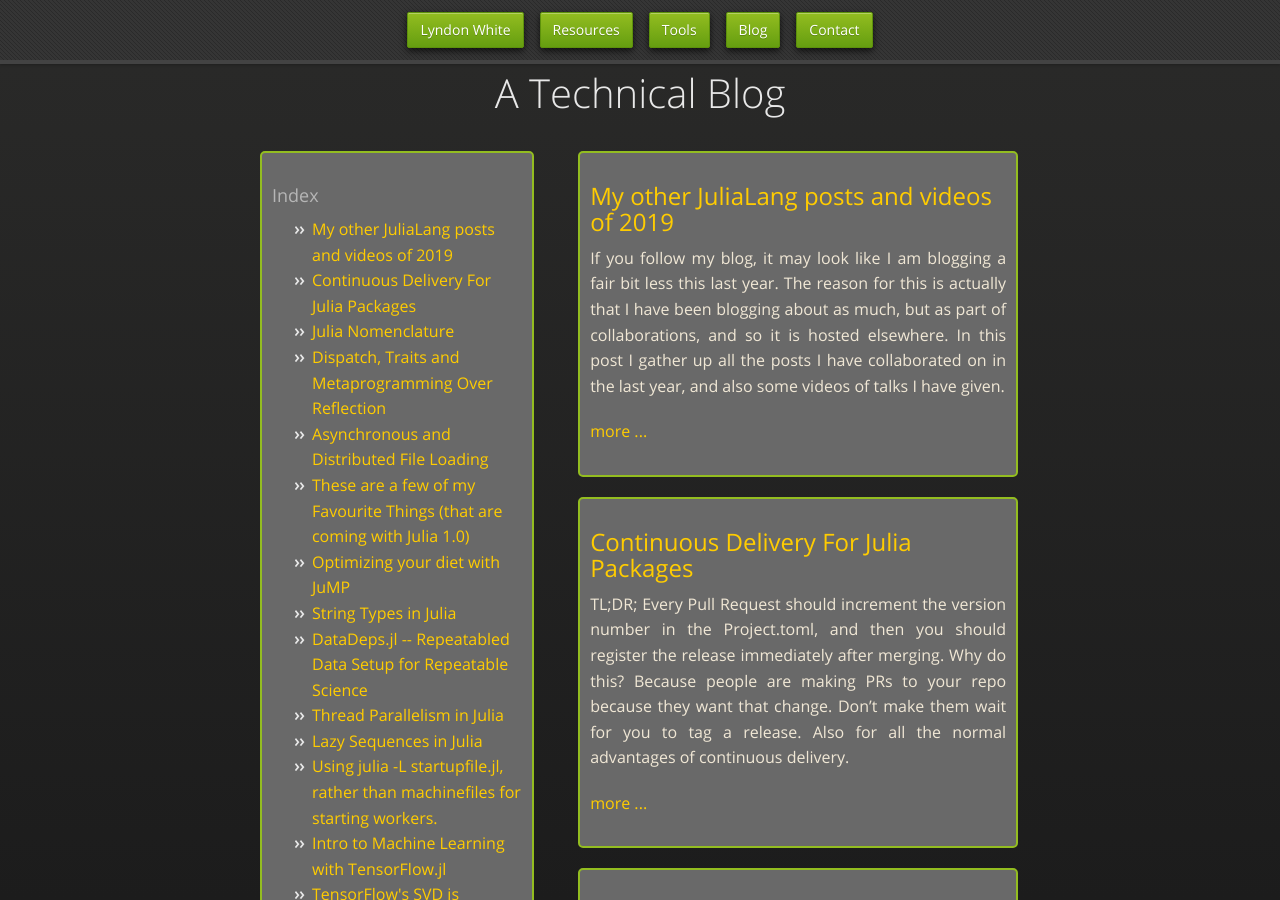
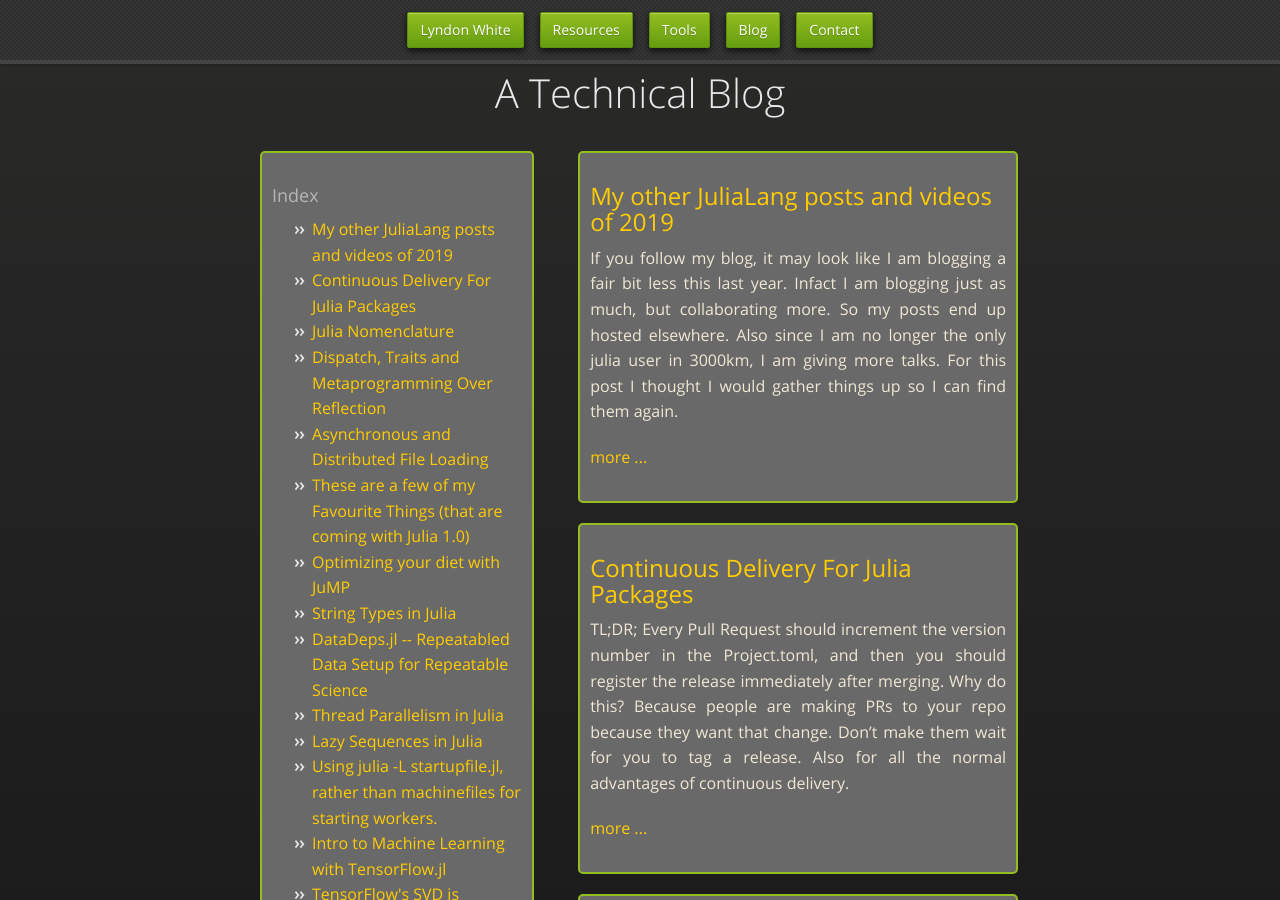
Before and after one commit to oxinabox/oxinabox.github.io, a Jekyll site: the page built from blog.md, in a window 1280 px wide and 900 px high. Built offline with Jekyll 4.4.1, drawn with Linux system fonts in a browser that asks for light colours; nearby versions of some CDN libraries; some web fonts are replaced; formulas are drawn with MathJax 3.

Commit message:
everything else

```diff
--- a/_posts/2019-11-08-My-other-JuliaLang-posts-and-videos-of-2019.md
+++ b/_posts/2019-11-08-My-other-JuliaLang-posts-and-videos-of-2019.md
@@ -4,17 +4,17 @@
 layout: default
 ---
 If you follow my blog, it may look like I am blogging a fair bit less this last year.
-The reason for this is actually that I have been blogging about as much,
-but as part of collaborations, and so it is hosted elsewhere.
-In this post I gather up all the posts I have collaborated on in the last year,
-and also some videos of talks I have given.
+Infact I am blogging just as much, but collaborating more.
+So my posts end up hosted elsewhere.
+Also since I am no longer the only julia user in 3000km, I am giving more talks.
+For this post I thought I would gather things up so I can find them again.
 <!--more-->
 
-This list is arranged most recent first.
+This list is arranged roughly most recent first.
 
-## The Emergent Features of JuliaLang
+### The Emergent Features of JuliaLang
 This was original a talk I was invited to give to PyData Meetup Cambridge, and the Julia Users Group London.
-Unfortunately, neither time was recorded, it is now a pair of very nice blog posts (even if I do say so my self).
+Unfortunately, neither time was recorded, but it is now a pair of very nice blog posts (even if I do say so my self).
 Main reason for how nice they are is the great editting from
 Cozmin Ududec, Eric Permin Martins, and Eric Davies.
 
@@ -25,7 +25,7 @@
  - [The Emergent Features of JuliaLang: Part I](https://invenia.github.io/blog/2019/10/30/julialang-features-part-1/)
  - [The Emergent Features of JuliaLang: Part 2 -- Traits](https://invenia.github.io/blog/2019/11/06/julialang-features-part-2/)
 
-## JuliaCon 2019 Reflections
+### JuliaCon 2019 Reflections
 Nick Robinson managed to convince a bunch of peole at Invenia to contribute to a blog post on this years JuliaCon.
 This post worked out to be a nice little summary of a subset of the talks.
 I was the Vice-Program Chair for this JuliaCon (and also am again for 2020),
@@ -34,7 +34,7 @@
 
  - [JuliaCon 2019](https://invenia.github.io/blog/2019/08/09/juliacon/)
 
-## Building A Debugger with Cassette
+### Building A Debugger with Cassette
 This was my JuliaCon talk on [MagneticReadHead](https://github.com/oxinabox/MagneticReadHead.jl) a debugger I wrote.
 The talk have a great outcome for me: afterwards Valentin Churavy, gave me some suggestions that resulted in [rewritting the core](https://github.com/oxinabox/MagneticReadHead.jl/issues/73) of it to use some of the compilers tools.
 This was a great JuliaCon for me for levelling up my compiler skills.
@@ -51,3 +51,24 @@
 Fun fact: Jesse Bettencourt's supervisor is David Duvenaud, who was one of the original founders of Invenia (my employer).
 
  - [DiffEqFlux.jl – A Julia Library for Neural Differential Equations](https://julialang.org/blog/2019/01/fluxdiffeq)
+
+### TensorFlow.jl and other tools for ML in JuliaLang
+I'm not doing much with TensorFlow.jl these days, its stable, it works.
+Though I am now involved in the framework agnostic [TensorBoardLogger.jl](https://github.com/PhilipVinc/TensorBoardLogger.jl/)
+which is a great project, I strongly encourage anyone who has some iterative method to consider logging with it.
+
+Anyway, this was a talk about how TensorFlow.jl is used.
+TensorFlow.jl remains (In my biased opinion) one of the most comprehensive, and ideomatic wrappers of TensorFlow.
+I've moved on to using Flux.jl because it is more ideomatic, and as I found out when preparing this talk,
+often faster (Limitted benchmarks, CPU only).
+Though, it is much easier to write slow Flux code than  slow TensorFlow.jl code.
+The preparation of this talk, and me debugging those performance issues, is the reason why Flux now has a [performance tips section.](https://fluxml.ai/Flux.jl/stable/performance/).
+
+I have lost the video for this one and if anyone finds it, can they let me know?
+I know it was recorded, but I can't find where it ended up.
+It was given to a combined meetup of the [London Julia Users Group,
+and the London Deep Learning Lab](https://www.meetup.com/London-Julia-User-Group/events/257956548/).
+
+ - [Slide and Demo notebooks from TensorFlow and other tools for ML in JuliaLang](https://github.com/oxinabox/oxinabox.github.io/tree/32180120d0be51fe44783ab23ba8b8187b42fd91/_drafts/JuliaDeepLearningMeetupLondon2019)
+
+I also recommend [this video by Jon Malmaud](https://www.youtube.com/watch?v=n2MwJ1guGVQ) at the TensorFlow Dev Summit.
```
